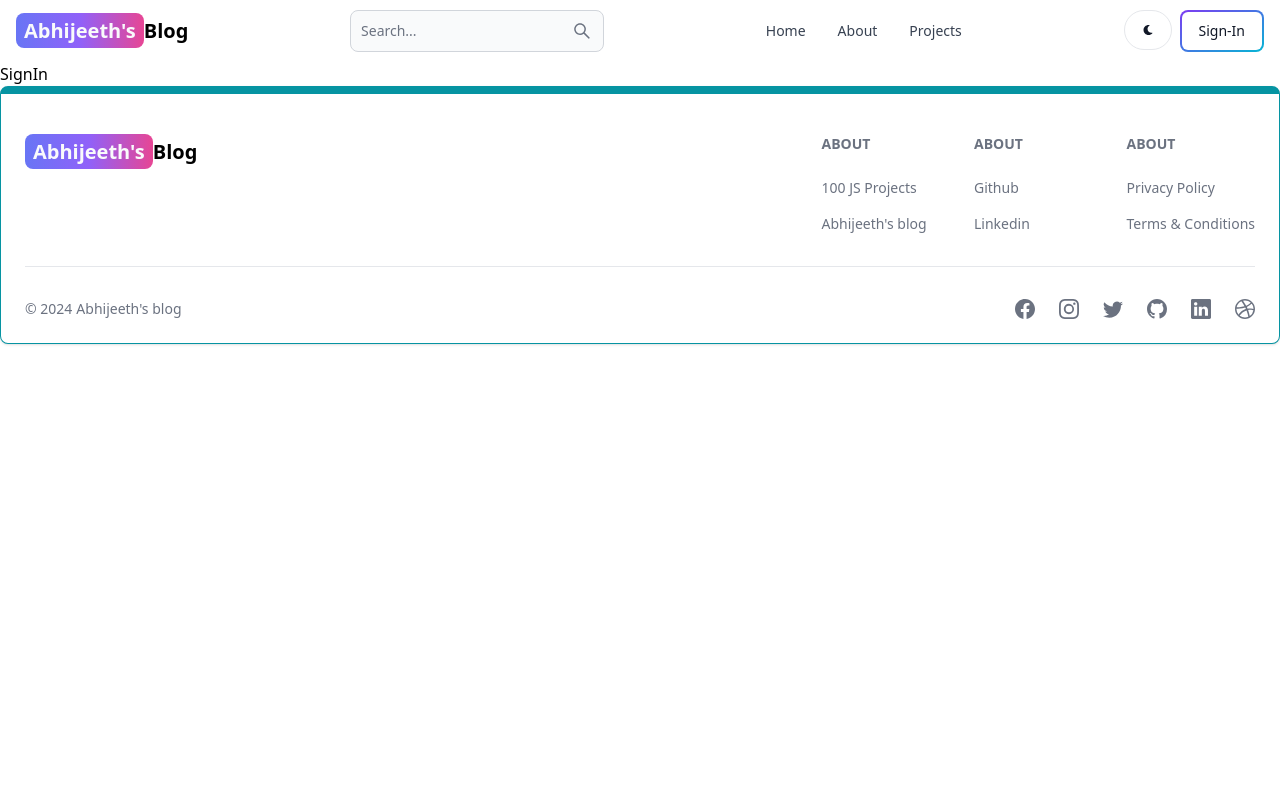
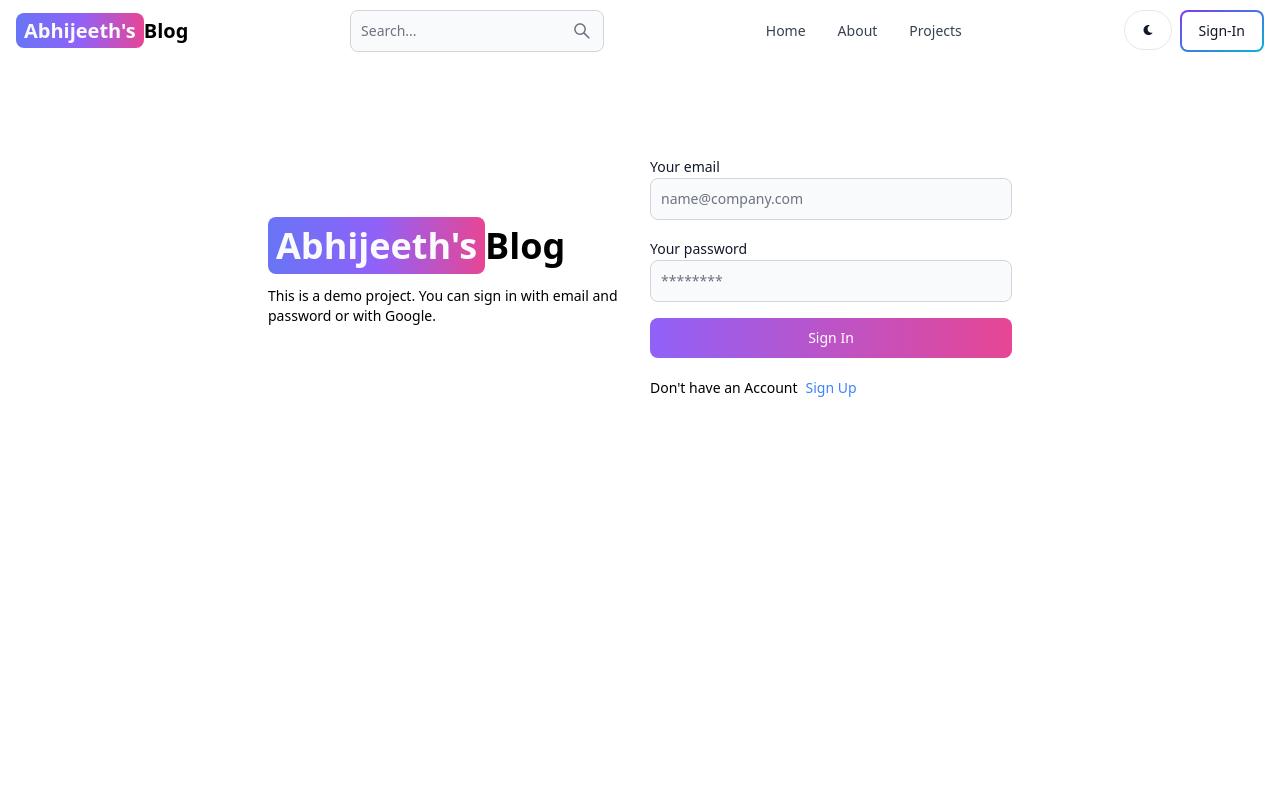
Before and after one commit to ABHIJEETH-S/Blog-MERN, a React (Vite) app in the folder client/: page /sign-in in a window 1280 px wide. Shown: the top 800 px of the page. Built offline with nearby package versions, Linux system fonts and the light colour scheme.

Commit message:
Complete Signin functionality

```diff
--- a/client/src/pages/SignIn.jsx
+++ b/client/src/pages/SignIn.jsx
@@ -1,6 +1,112 @@
+import { Alert, Button, Label, Spinner, TextInput } from "flowbite-react";
+import { useState } from "react";
+import { Link, useNavigate } from "react-router-dom";
 
 export default function SignIn() {
+  const [formData, setFormData] = useState({});
+  const [errorMessage, setErrorMessage] = useState(null);
+  const [loading, setLoading] = useState(false);
+  const navigate = useNavigate();
+
+  const handleChanges = (e) => {
+    setFormData({ ...formData, [e.target.id]: e.target.value.trim() });
+  };
+  // console.log(formData);
+
+  const handleSubmit = async (e) => {
+    e.preventDefault(); // this is to prevent refreashing the page after clicking sign up
+    if (!formData.password || !formData.email) {
+      return setErrorMessage("Please fill all the fields!");
+    }
+
+    try {
+      setLoading(true);
+      setErrorMessage(null);
+      const res = await fetch("/api/auth/signin", {
+        method: "POST",
+        headers: { "Content-Type": "application/json" },
+        body: JSON.stringify(formData),
+      });
+      const data = await res.json();
+      if (data.success === false) {
+        return setErrorMessage(data.message);
+      }
+      setLoading(false);
+      if (res.ok) {
+        navigate("/");
+      }
+    } catch (error) {
+      setErrorMessage(error.message);
+      setLoading(false);
+    }
+  };
+
   return (
-    <div>SignIn</div>
-  )
+    <div className="min-h-screen mt-20">
+      <div className="flex p-3 max-w-3xl mx-auto flex-col md:flex-row md:items-center gap-5">
+        {/* left */}
+        <div className="flex-1">
+          <Link to="/" className="font-bold dark:text-white text-4xl">
+            <span className="px-2 py-1 bg-gradient-to-r from-indigo-500 via-purple-500 to-pink-500 rounded-lg text-gray-50">
+              Abhijeeth&apos;s
+            </span>
+            Blog
+          </Link>
+          <p className="text-sm mt-5">
+            This is a demo project. You can sign in with email and password or
+            with Google.
+          </p>
+        </div>
+
+        {/* right */}
+        <div className="flex-1">
+          <form className="flex flex-col gap-4" onSubmit={handleSubmit}>
+            <div>
+              <Label value="Your email" />
+              <TextInput
+                type="email"
+                placeholder="name@company.com"
+                id="email"
+                onChange={handleChanges}
+              />
+            </div>
+            <div>
+              <Label value="Your password" />
+              <TextInput
+                type="password"
+                placeholder="********"
+                id="password"
+                onChange={handleChanges}
+              />
+            </div>
+            <Button
+              gradientDuoTone="purpleToPink"
+              type="submit"
+              disabled={loading}
+            >
+              {loading ? (
+                <>
+                  <Spinner size="sm" />
+                  <span className="pl-3">Loading...</span>
+                </>
+              ) : (
+                "Sign In"
+              )}
+            </Button>
+          </form>
+          <div className="flex gap-2 text-sm mt-5">
+            <span>Don&apos;t have an Account</span>
+            <Link to="/sign-up" className="text-blue-500">
+              Sign Up
+            </Link>
+          </div>
+          {errorMessage && (
+            <Alert className="mt-5" color="failure">
+              {errorMessage}
+            </Alert>
+          )}
+        </div>
+      </div>
+    </div>
+  );
 }
```
